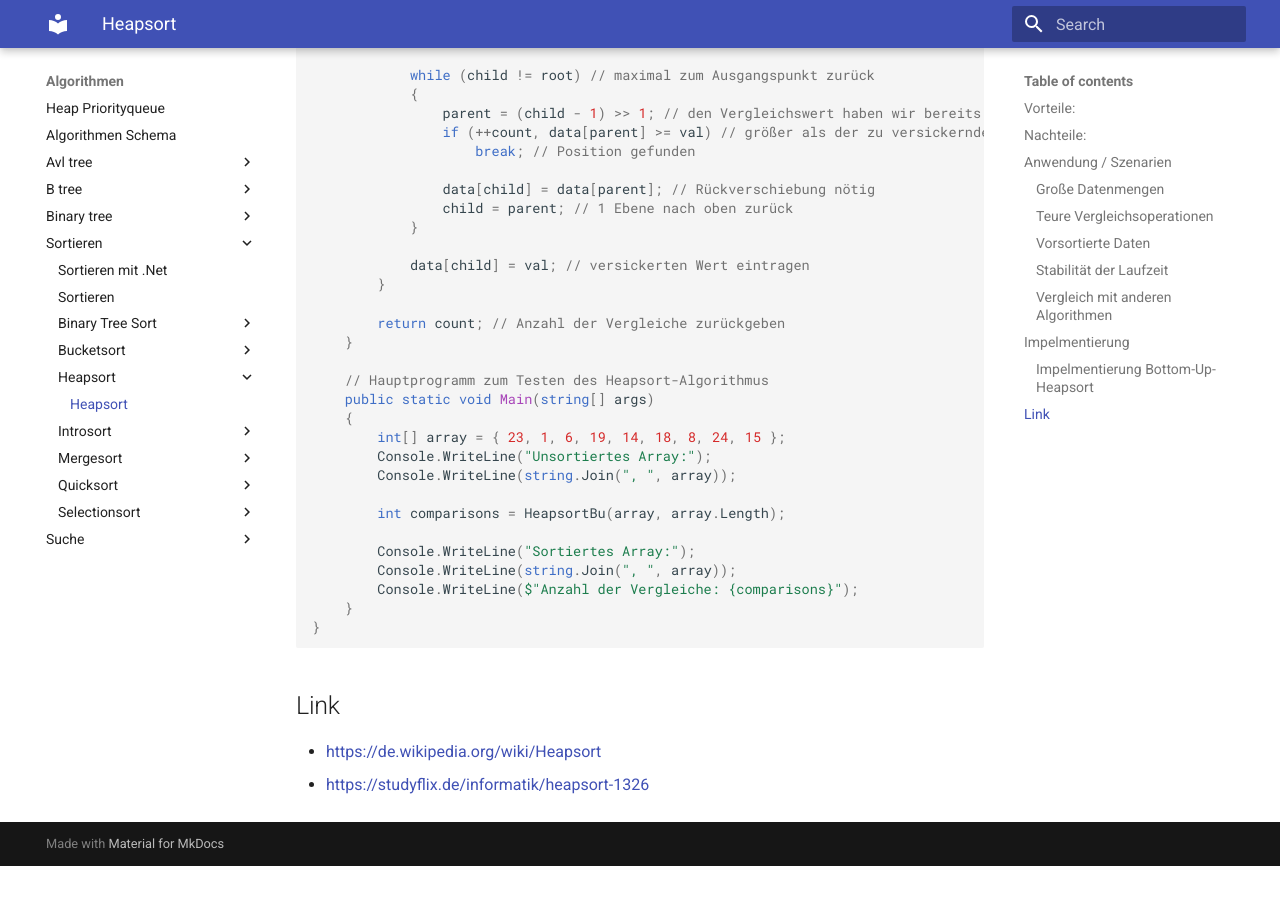
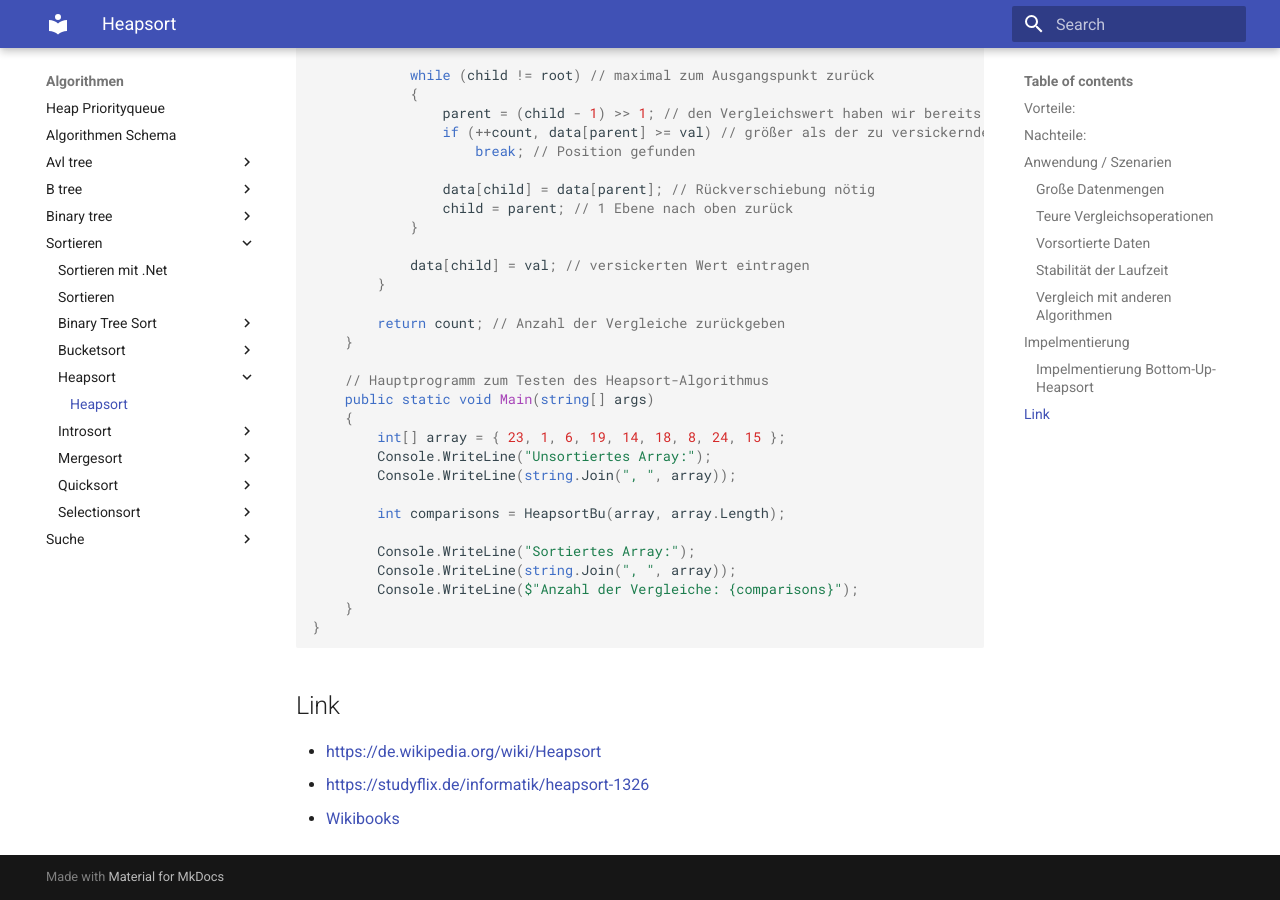
Before and after one commit to tsolenthaler/zbwAlgDs, an MkDocs documentation site: the page built from docs/algorithmen/sortieren/Heapsort/Heapsort.md, in a window 1280 px wide and 900 px high, scrolled down 4758 px. Built offline with MkDocs 1.6.1 and Material for MkDocs 9.7.7, drawn with Linux system fonts in a browser that asks for light colours; before the commit the page ends 5624 px from its top, so only the background shows below that.

Commit message:
Add additional reference link to Heapsort documentation

```diff
--- a/docs/algorithmen/sortieren/Heapsort/Heapsort.md
+++ b/docs/algorithmen/sortieren/Heapsort/Heapsort.md
@@ -224,3 +224,4 @@ class Heapsort
 
 * [https://de.wikipedia.org/wiki/Heapsort](https://de.wikipedia.org/wiki/Heapsort)
 * [https://studyflix.de/informatik/heapsort-1326](https://studyflix.de/informatik/heapsort-1326)
+* [Wikibooks](https://de.wikibooks.org/wiki/Algorithmensammlung:_Sortierverfahren:_Heapsort#C#)
```
